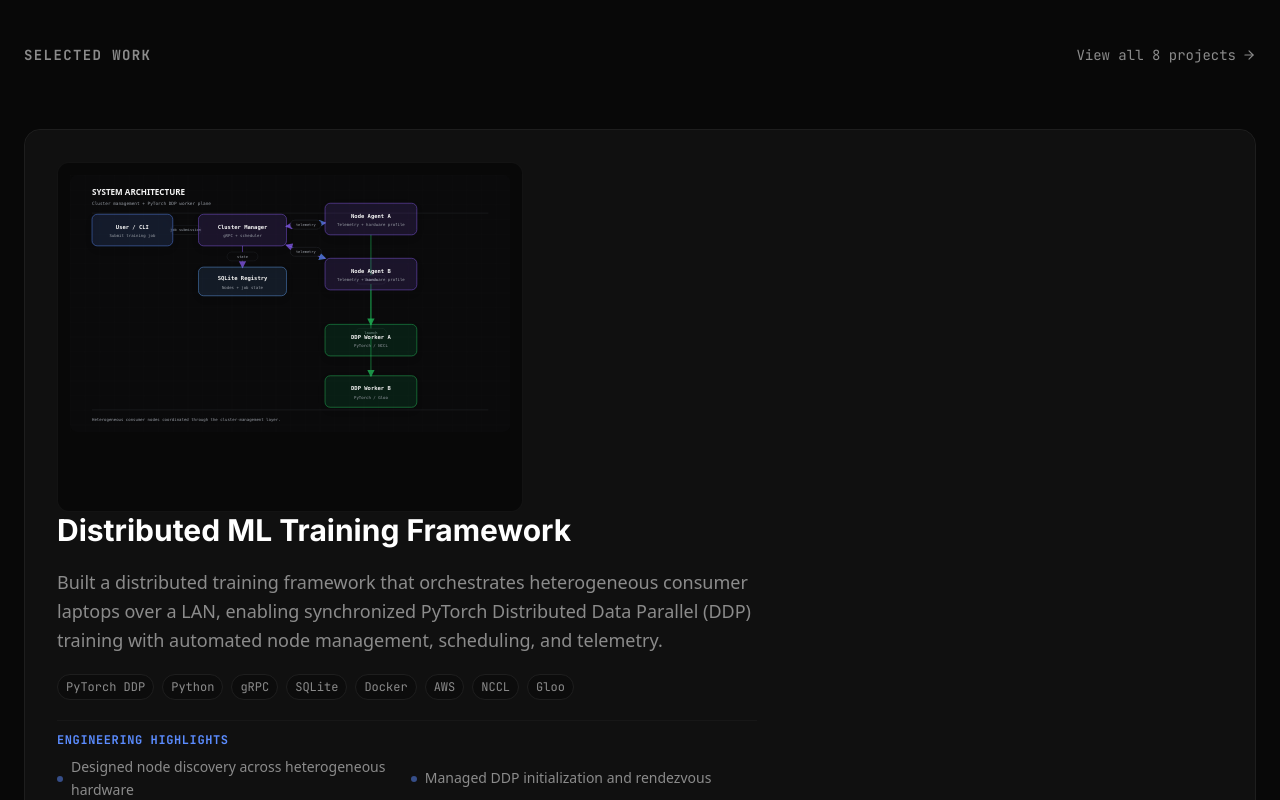
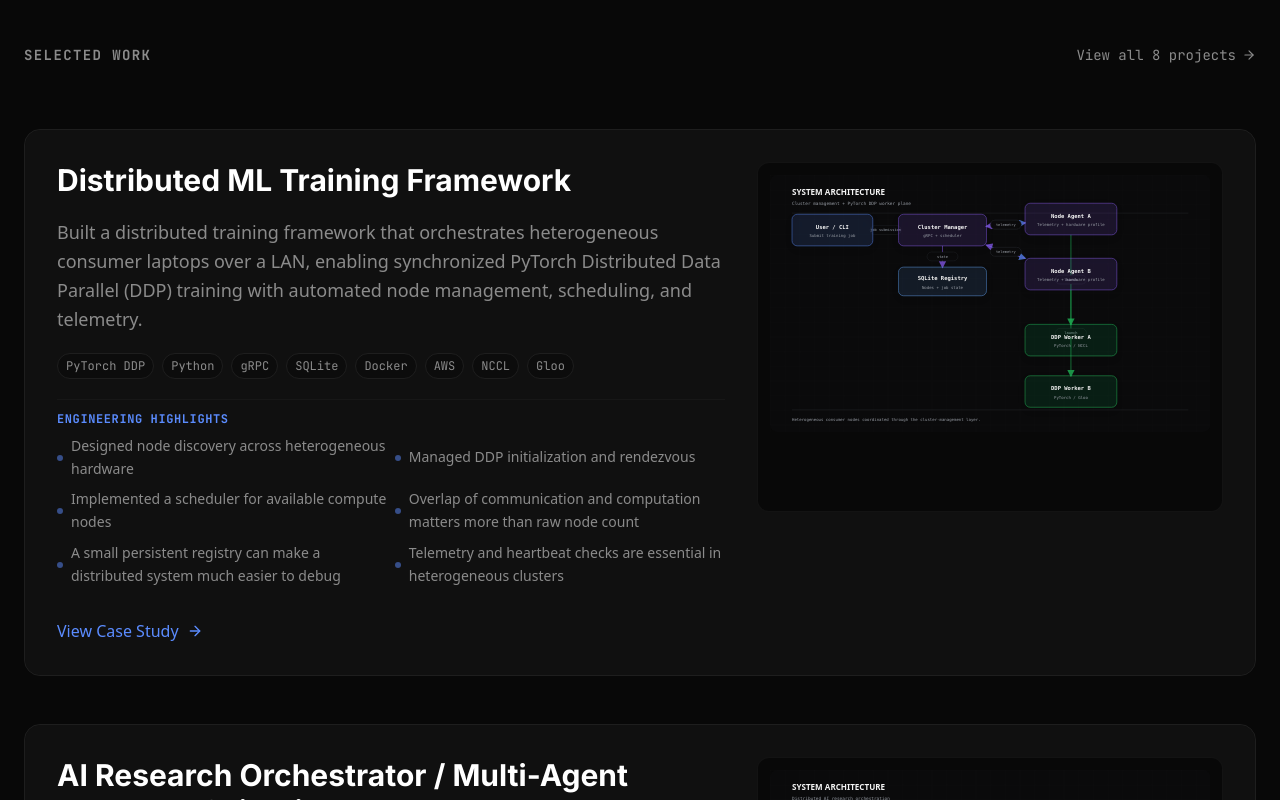
Before and after one commit to ShreyanshShakya/ShreyanshShakya.github.io, a Next.js app: page / in a window 1280 px wide. Shown: the part 1460-2260 px from the top of the page. Built offline with nearby package versions, Linux system fonts and the light colour scheme.

Commit message:
Fix ProjectCard and ProjectsClient layout for architecture diagrams

```diff
--- a/app/projects/ProjectsClient.tsx
+++ b/app/projects/ProjectsClient.tsx
@@ -55,7 +55,7 @@ export function ProjectsClient() {
                     <ArrowRight className="w-3.5 h-3.5 group-hover:translate-x-1 transition-transform" />
                   </span>
                 </div>
-                <div className="w-full md:w-1/3 aspect-4/3 rounded-lg border border-border/50 bg-background p-3">
+                <div className="w-full md:w-1/3 aspect-[4/3] rounded-lg border border-border/50 bg-background p-3 shrink-0">
                   <ArchitectureDiagram projectId={project.id} isHovered={false} />
                 </div>
               </div>
--- a/components/cards/ProjectCard.tsx
+++ b/components/cards/ProjectCard.tsx
@@ -45,9 +45,9 @@ export function ProjectCard({ project }: ProjectCardProps) {
             <div className="absolute -inset-px bg-linear-to-r from-accent/50 to-transparent rounded-2xl z-0 blur-sm" />
           </div>
 
-          <div className="relative z-10 p-6 md:p-8 bg-card rounded-2xl">
+          <div className="relative z-10 p-6 md:p-8 bg-card rounded-2xl flex flex-col md:flex-row gap-6 md:gap-8 items-start">
             {/* Architecture Diagram - on top on mobile, side by side on desktop */}
-            <div className="md:order-2 mb-6 md:mb-0 md:w-2/5 aspect-4/3 rounded-xl overflow-hidden bg-background relative border border-border/50 p-3">
+            <div className="md:order-2 mb-0 md:w-2/5 aspect-[4/3] rounded-xl overflow-hidden bg-background relative border border-border/50 p-3 shrink-0">
               <ArchitectureDiagram
                 projectId={project.id}
                 isHovered={isHovered}
```
